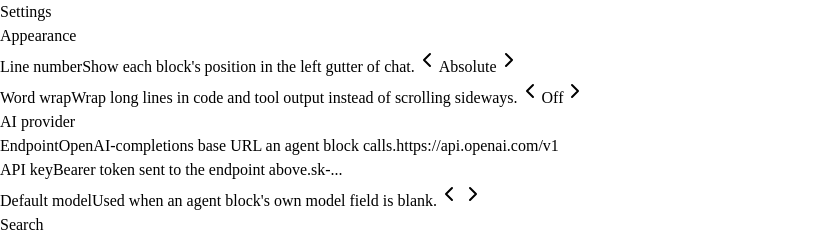
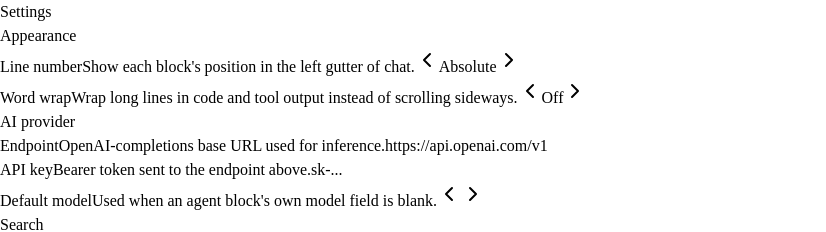
Before and after one commit to marcorentap/weaver, a React (Vite) app in the folder apps/desktop/src/renderer/: page /#/settings in a window 1280 px wide. Shown: the top 232 px of the page, without its empty margins (0-826 px from the left). Built offline with nearby package versions, Linux system fonts and the light colour scheme; a web font is replaced by a local one; what @shared/blocks would draw is missing.

Commit message:
Reword AI endpoint description: used for inference
Drop the stale reference to an 'agent block', which the global-inference
refactor replaced; the endpoint is what a run calls.

```diff
--- a/apps/desktop/src/renderer/src/pages/SettingsPage.tsx
+++ b/apps/desktop/src/renderer/src/pages/SettingsPage.tsx
@@ -179,14 +179,14 @@ export default function SettingsPage() {
       kind: "string",
       key: "aiEndpoint",
       label: "Endpoint",
-      description: "OpenAI-completions base URL an agent block calls.",
+      description: "OpenAI-completions base URL used for inference.",
       section: "AI provider",
       value: settings.aiEndpoint,
       onChange: setAiEndpoint,
       placeholder: "https://api.openai.com/v1",
       provider: true,
-      // Same check the proxy route runs, so a URL accepted here is one an
-      // agent block can actually call.
+      // Same check the proxy route runs, so a URL accepted here is one
+      // inference can actually call.
       validate: (value) =>
         !value.trim() || providerUrl(value, "models")
           ? null
```
